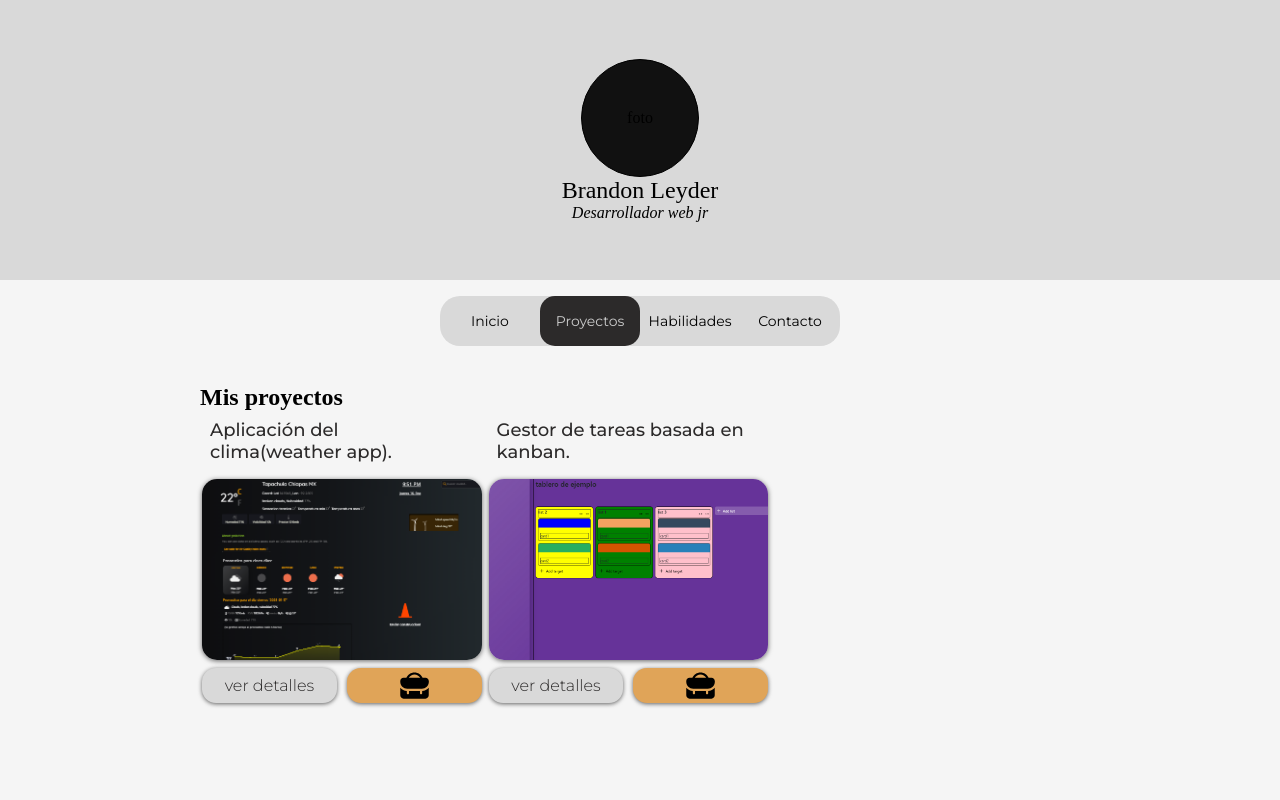
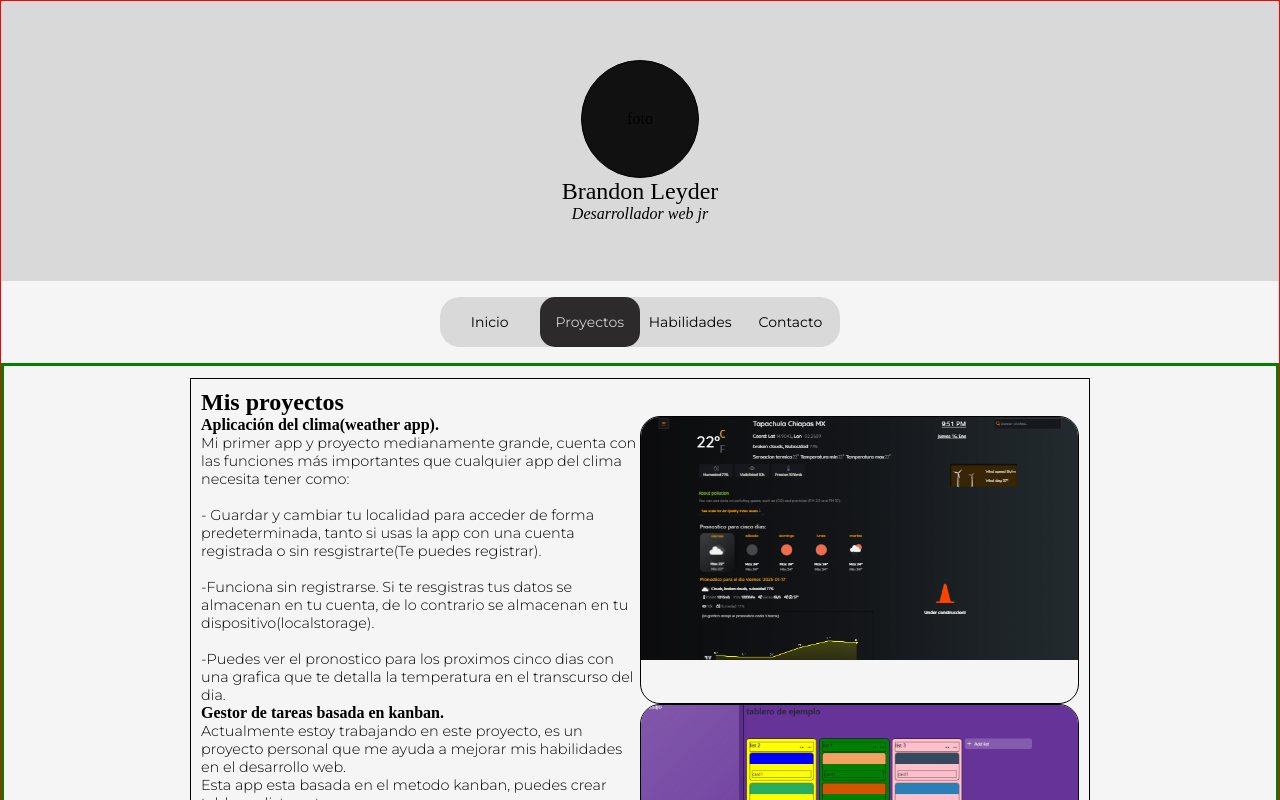
Before and after one commit to brandon-v-dev/portafolio, a React (Create React App) app: page /proyectos in a window 1280 px wide. Shown: the top 800 px of the page. Built offline with nearby package versions, Linux system fonts and the light colour scheme; a web font is replaced by a local one.

Commit message:
cambiar vista de cada proyecto

```diff
--- a/src/App.scss
+++ b/src/App.scss
@@ -6,6 +6,7 @@
 
 body {
   min-height: 100vh;
+  border: 1px solid red;
 }
 
 .portafolio {
@@ -67,6 +68,7 @@ nav {
 
     display: flex;
     justify-content: center;
+    gap: 1px;
 
     li {
       text-align: center;
@@ -84,7 +86,7 @@ nav {
         text-align: center;
         color: inherit;
         text-decoration: none;
-        transition: background-color 0.2s;
+        transition: background-color 0.2s ease;
 
         &:hover {
           background-color: #2c2a2a;
@@ -106,7 +108,8 @@ nav {
   display: flex;
   flex-direction: column;
   align-items: center;
-  gap: 20px;
+  // gap: 20px;
+  border: 3px solid green;
 }
 
 .montserrat {
--- a/src/componentes/proyecto.jsx
+++ b/src/componentes/proyecto.jsx
@@ -1,5 +1,48 @@
 import { useRef, useState } from 'react';
 import '../stylesheet/proyecto.scss';
+
+// export const Proyecto = ({nombreProyecto, img, link, detalles}) => {
+//   const [detallesAbierto, setDetallesAbierto] = useState(false);
+//   const refCollapse = useRef(null);
+
+//   const handleCollapse = () => {
+//     setDetallesAbierto(!detallesAbierto);
+//     const isDetallesAbierto = !detallesAbierto;
+//     const detalles = refCollapse.current;
+
+//     if (isDetallesAbierto) {
+//       detalles.style.gridTemplateRows = '1fr'
+//     } else {
+//       detalles.style.gridTemplateRows = '0fr';
+//     }
+//   }
+
+//   return (
+//     <div className='proyecto'>
+//       <p className='nombre-proyecto montserrat'>{nombreProyecto}</p>
+//       <img src={img} alt={img} className='img_proyecto' />
+//       {/* <span className='link-proyecto'><a href='https://weather-app-re-gilt.vercel.app/'>{link}</a></span> */}
+
+//       <div className='btns-proyecto'>
+//         <button
+//         className={`montserrat btn-detalle ${detallesAbierto ? 'detalles-abierto' : 'detalles-cerrado'}`}
+//         onClick={handleCollapse}>
+
+//         {detallesAbierto ? 'Cerrar' : 'ver detalles'}
+
+//         </button>
+//         <a className='montserrat' href={link} target='_blank' rel='noreferrer'>
+//           <span>Ir al proyecto</span>
+//           <img src='/imgs/iconos/icon-portafolio.svg' alt="" />
+//         </a>
+//       </div>
+
+//       <div className='detalles' ref={refCollapse}>
+//         <div className='inner'>{detalles}</div>
+//       </div>
+//     </div>
+//   )
+// }
 
 export const Proyecto = ({nombreProyecto, img, link, detalles}) => {
   const [detallesAbierto, setDetallesAbierto] = useState(false);
@@ -18,28 +61,18 @@ export const Proyecto = ({nombreProyecto, img, link, detalles}) => {
   }
 
   return (
-    <div className='proyecto'>
-      <p className='nombre-proyecto montserrat'>{nombreProyecto}</p>
-      <img src={img} alt={img} className='img_proyecto' />
-      {/* <span className='link-proyecto'><a href='https://weather-app-re-gilt.vercel.app/'>{link}</a></span> */}
-
-      <div className='btns-proyecto'>
-        <button
-        className={`montserrat btn-detalle ${detallesAbierto ? 'detalles-abierto' : 'detalles-cerrado'}`}
-        onClick={handleCollapse}>
-
-        {detallesAbierto ? 'Cerrar' : 'ver detalles'}
-
-        </button>
-        <a className='montserrat' href={link} target='_blank' rel='noreferrer'>
-          <span>Ir al proyecto</span>
-          <img src='/imgs/iconos/icon-portafolio.svg' alt="" />
-        </a>
+    <article className='proyecto'>
+      <div className='text'>
+        <h1 className='titulo'>{nombreProyecto}</h1>
+        <div className='descripcion'>
+          {detalles}
+        </div>
       </div>
-
-      <div className='detalles' ref={refCollapse}>
-        <div className='inner'>{detalles}</div>
+      <div className='img-wrapper'>
+        <img
+          src={img}
+        />
       </div>
-    </div>
+    </article>
   )
 }
--- a/src/stylesheet/proyecto.scss
+++ b/src/stylesheet/proyecto.scss
@@ -1,123 +1,160 @@
+// .proyecto {
+//     display: flex;
+//     flex-direction: column;
+//     gap: 8px;
+//     padding-left: 2px;
+//     width: 32%;
+//     max-height: 300px;
+
+//     .nombre-proyecto {
+//         color: #2c2a2a;
+//         margin: .5rem;
+//         font-weight: 500;
+//         font-size: 18px;
+//     }
+
+//     .img_proyecto {
+//         width: 100%;
+//         object-fit: cover;
+//         border-radius: 15px;
+//         height: 200px;
+//         box-shadow: 0px 1px 5px rgb(0, 0, 0, .6);
+//     }
+
+//     .link-proyecto {
+//         font-family: "Montserrat", serif;
+//         font-optical-sizing: auto;
+//         font-weight: 400;
+//         font-style: italic;
+//         font-size: 15px;
+//         color: #2c2a2a;
+
+//     }
+
+//     .btns-proyecto {
+//         display: flex;
+//         gap: 10px;
+//         button, a {
+//             width: 150px;
+//             width: 50%;
+//             height: 35px;
+//             border-radius: 14px;
+//             border: none;
+//             background-color: #d9d9d9;
+//             transition: 1s;
+//             font-size: 16px;
+//             color: #2c2a2a;
+//             cursor: pointer;
+//         }
+
+//         a {
+//             align-content: center;
+//             text-align: center;
+//             text-decoration: none;
+//             color: inherit;
+//             background-color: #e0a458;
+//             box-shadow: 0px 1px 4px rgb(0, 0, 0, .6);
+//             position: relative;
+
+//             span {
+//                 opacity: 0;
+//                 position: absolute;
+//             }
+//             img {
+//                 // max-width: 25px;
+//                 height: 100%;
+//                 width: 100%;
+//                 opacity: 1;
+//             }
+//         }
+
+//         a:hover {
+//             span {
+//                 opacity: 1;
+//                 position: relative;
+//                 transition: .5s;
+//             }
+
+//             img {
+//                 opacity: 0;
+//                 position: absolute;
+//             }
+//         }
+//     }
+
+//     .detalles {
+//         display: grid;
+//         grid-template-rows: 0fr;
+//         transition: grid-template-rows 0.5s ease-out;
+
+//         .inner {
+//             overflow: hidden;
+
+//             p {
+//                 font-weight: 500;
+//                 line-height: 1.5;
+//                 font-size: 15px;
+//             }
+//         }
+//     }
+// }
+
+
+
+// @media screen and (max-width: 720px) {
+//     .proyecto {
+//         width: 49%;
+//         .img_proyecto {
+//             height: 150px;
+//         }
+//     }
+// }
+
+// @media screen and (max-width: 480px) {
+//     .proyecto {
+//         width: 100%;
+//     }
+// }
+
+// .detalles-abierto {
+//     box-shadow: inset -2px -1px 9px rgb(0, 0, 0, .6);
+// }
+
+// .detalles-cerrado {
+//     box-shadow: 0px 1px 4px rgb(0, 0, 0, .6);
+// }
+
 .proyecto {
     display: flex;
-    flex-direction: column;
-    gap: 8px;
-    padding-left: 2px;
-    width: 32%;
-    max-height: 300px;
 
-    .nombre-proyecto {
-        color: #2c2a2a;
-        margin: .5rem;
-        font-weight: 500;
-        font-size: 18px;
-    }
+    .text {
+        width: 50%;
 
-    .img_proyecto {
-        width: 100%;
-        object-fit: cover;
-        border-radius: 15px;
-        height: 200px;
-        box-shadow: 0px 1px 5px rgb(0, 0, 0, .6);
-    }
+        .titulo {
+            font-size: 1rem;
+        }
 
-    .link-proyecto {
-        font-family: "Montserrat", serif;
-        font-optical-sizing: auto;
-        font-weight: 400;
-        font-style: italic;
-        font-size: 15px;
-        color: #2c2a2a;
+        .descripcion {
+            font-size: 0.9rem;
+        }
 
     }
 
-    .btns-proyecto {
-        display: flex;
-        gap: 10px;
-        button, a {
-            width: 150px;
-            width: 50%;
-            height: 35px;
-            border-radius: 14px;
-            border: none;
-            background-color: #d9d9d9;
-            transition: 1s;
-            font-size: 16px;
-            color: #2c2a2a;
-            cursor: pointer;
+    .img-wrapper {
+        width: 50%;
+        border-radius: 20px;
+        overflow: hidden;
+        border: 1px solid;
+
+        img {
+            width: 100%;
+            object-fit: cover;
         }
 
-        a {
-            align-content: center;
-            text-align: center;
-            text-decoration: none;
-            color: inherit;
-            background-color: #e0a458;
-            box-shadow: 0px 1px 4px rgb(0, 0, 0, .6);
-            position: relative;
-
-            span {
-                opacity: 0;
-                position: absolute;
-            }
-            img {
-                // max-width: 25px;
-                height: 100%;
-                width: 100%;
-                opacity: 1;
-            }
-        }
-
-        a:hover {
-            span {
-                opacity: 1;
-                position: relative;
-                transition: .5s;
-            }
-
-            img {
-                opacity: 0;
-                position: absolute;
-            }
-        }
     }
 
-    .detalles {
-        display: grid;
-        grid-template-rows: 0fr;
-        transition: grid-template-rows 0.5s ease-out;
+    &.inverse {
+        flex-direction: row-reverse;
+    }
 
-        .inner {
-            overflow: hidden;
-
-            p {
-                font-weight: 500;
-                line-height: 1.5;
-                font-size: 15px;
-            }
-        }
-    }
 }
-
-@media screen and (max-width: 720px) {
-    .proyecto {
-        width: 49%;
-        .img_proyecto {
-            height: 150px;
-        }
-    }
-}
-
-@media screen and (max-width: 480px) {
-    .proyecto {
-        width: 100%;
-    }
-}
-
-.detalles-abierto {
-    box-shadow: inset -2px -1px 9px rgb(0, 0, 0, .6);
-}
-
-.detalles-cerrado {
-    box-shadow: 0px 1px 4px rgb(0, 0, 0, .6);
-}
--- a/src/stylesheet/proyectos.scss
+++ b/src/stylesheet/proyectos.scss
@@ -4,13 +4,16 @@
     min-width: 150px;
     width: 100%;
     min-height: 100vh;
+    border: 1px solid;
 
-    // background-image: url(https://w7.pngwing.com/pngs/675/57/png-transparent-shelf-furniture-plywood-shelf-angle-furniture-wood-thumbnail.png);
     .proyectos {
-        display: flex;
-        flex-wrap: wrap;
-        align-items: center;
-        gap: 5px;
+        // border: 1px solid;
+        overflow: hidden;
+        height: 100%;
+        // display: flex;
+        // flex-wrap: wrap;
+        // align-items: center;
+        // gap: 5px;
 
         // .proyecto {
         //     width: 33%;
```
Also changed, not shown: 1 other file (tests, documents, lock files or other folders).
